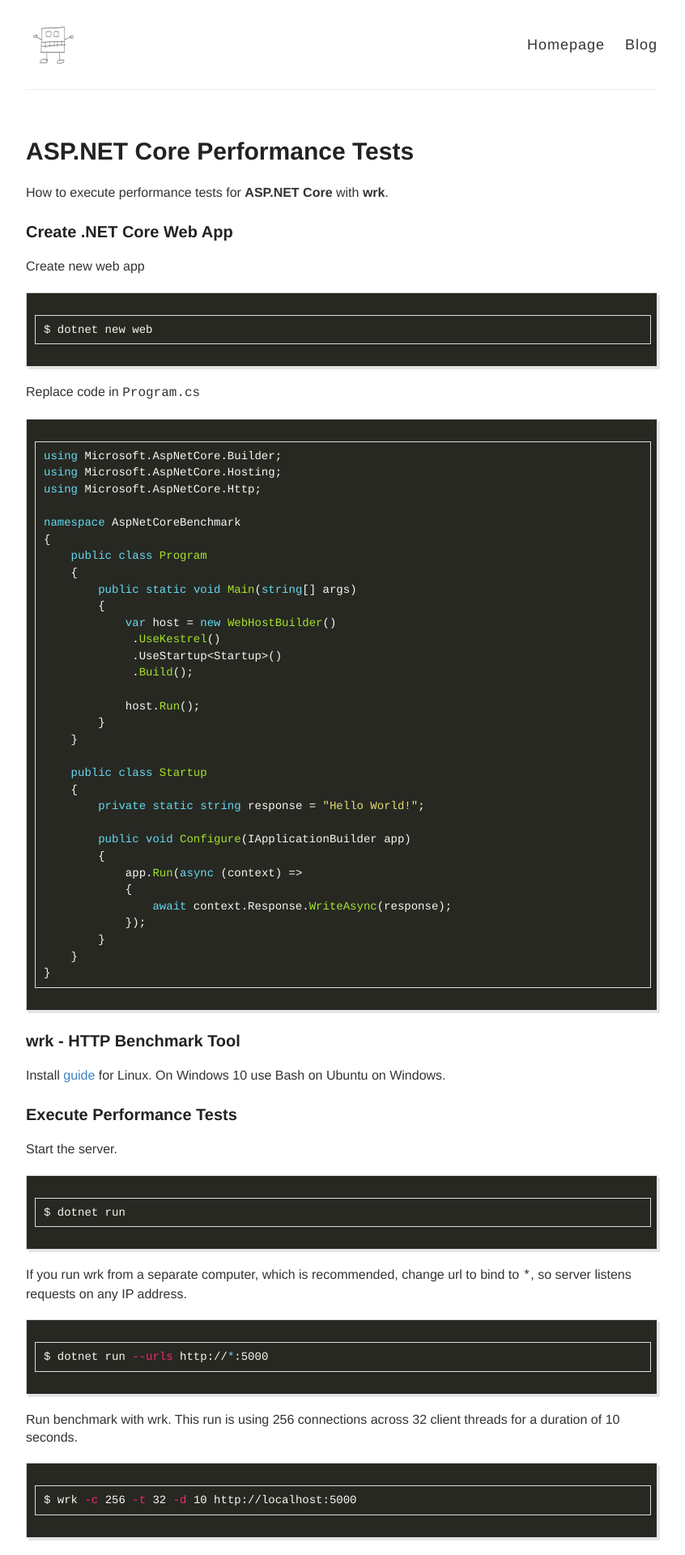
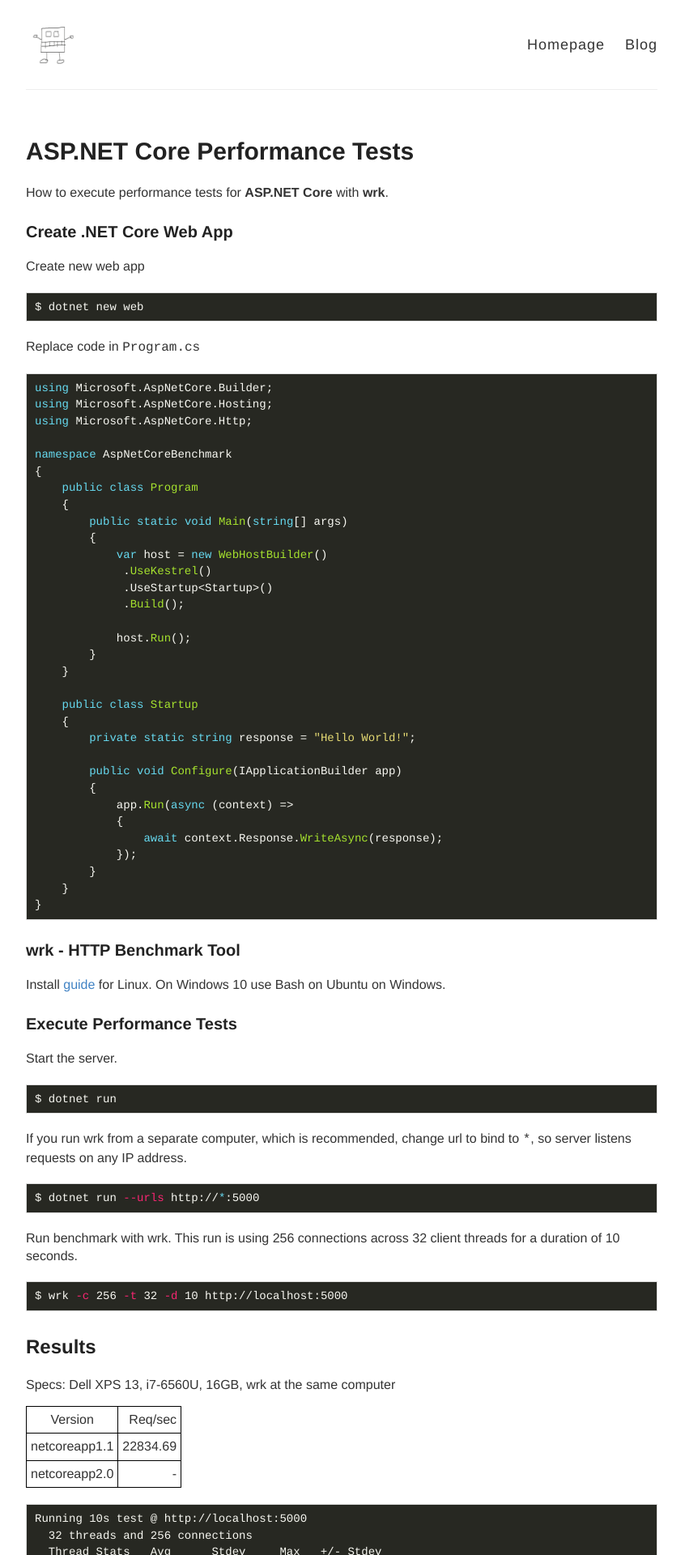
Before and after one commit to ttu/ttu.github.io, a Jekyll site: the page built from _posts/2017-7-20-aspnet-core-performance-tests-wrk.md, in a window 1280 px wide. Shown: the top 1920 px of the page at 81% size, without its empty margins (218-1064 px from the left). Built offline with Jekyll 4.4.1, drawn with Linux system fonts in a browser that asks for light colours; comment, search, counter and statistics services are not loaded.

Commit message:
style fixes for generated highlight

```diff
--- a/_sass/_highlights.scss
+++ b/_sass/_highlights.scss
@@ -1,11 +1,9 @@
 
-.highlight {
-  background-color: #efefef;
+pre.highlight {
+  background: #272822;
+  color: #f8f8f2;
   padding: 7px 7px 7px 10px;
   border: 1px solid #ddd;
-  -moz-box-shadow: 3px 3px rgba(0,0,0,0.1);
-  -webkit-box-shadow: 3px 3px rgba(0,0,0,0.1);
-  box-shadow: 3px 3px rgba(0,0,0,0.1);
   margin: 20px 0 20px 0;
   overflow: auto;
   font-size: 14px;
@@ -16,7 +14,6 @@
 }
 
 .highlight .hll { background-color: #49483e }
-.highlight  { background: #272822; color: #f8f8f2 }
 .highlight .c { color: #75715e } /* Comment */
 .highlight .err { color: #960050; background-color: #1e0010 } /* Error */
 .highlight .k { color: #66d9ef } /* Keyword */
```
